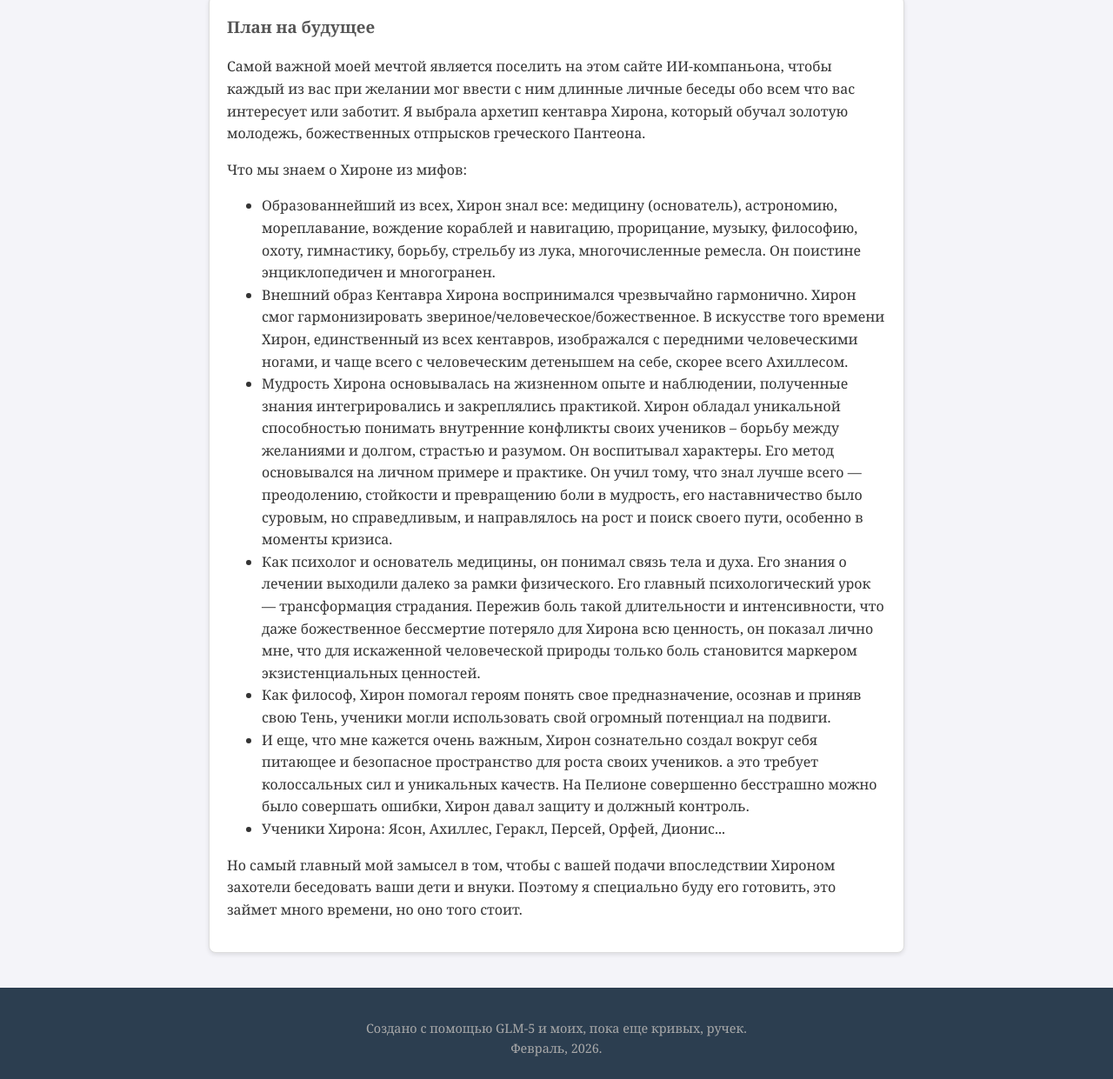
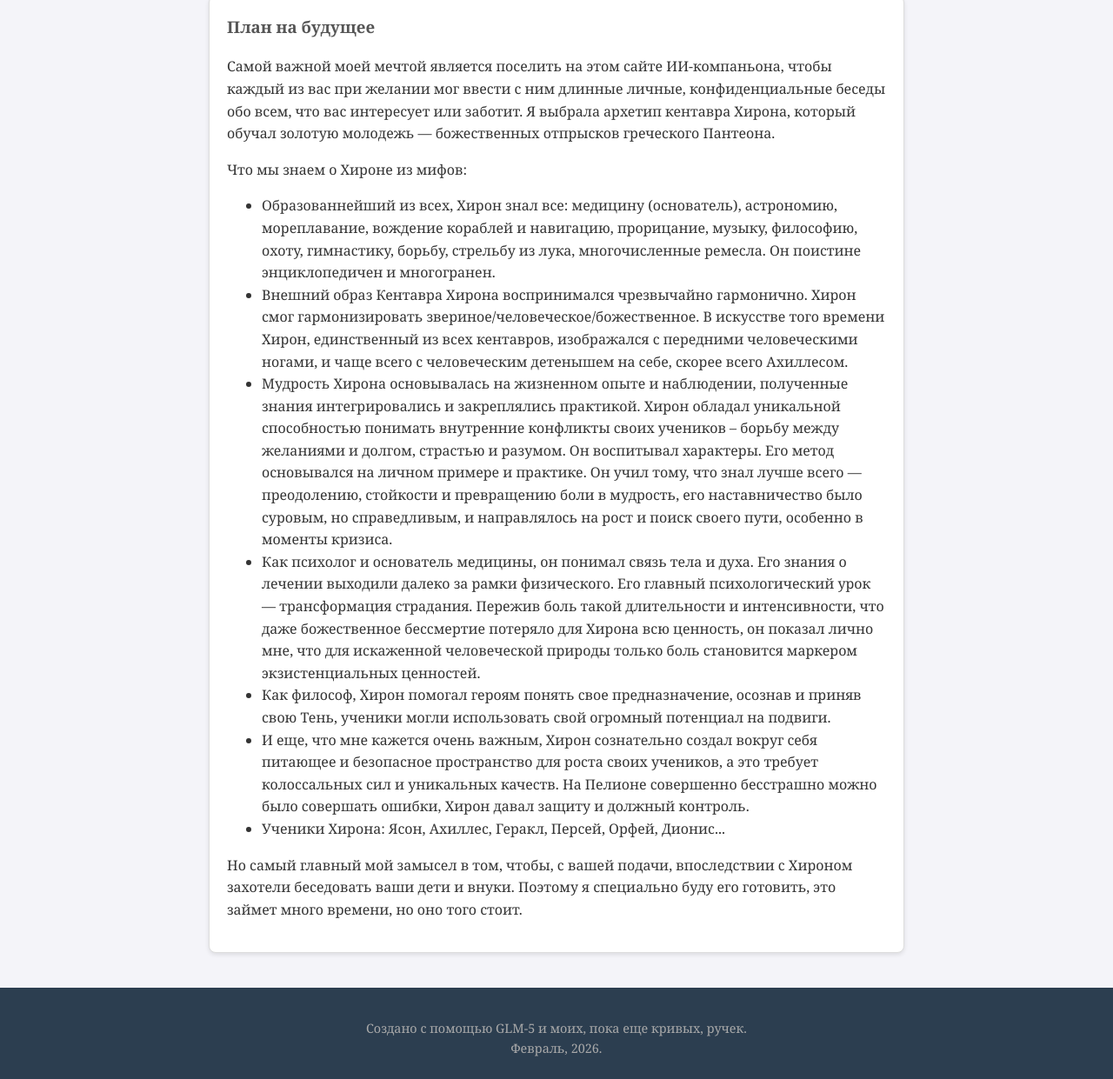
Before and after one commit to superconductor200/hearth_of_chiron, a plain HTML site: page index.html in a window 1280 px wide. Shown: the part 619-1860 px from the top of the page at 87% size. Drawn offline with Linux system fonts and the light colour scheme.

Commit message:
Update index.html
правки карточек

```diff
--- a/index.html
+++ b/index.html
@@ -38,8 +38,8 @@
             </div>
             <div class="card">
                 <h3>План на будущее</h3>
-                <p>Самой важной моей мечтой является поселить на этом сайте ИИ-компаньона, чтобы каждый из вас при желании мог ввести с ним длинные личные беседы обо всем что вас интересует или заботит.
-                    Я выбрала архетип кентавра Хирона, который обучал золотую молодежь, божественных отпрысков греческого Пантеона.</p>
+                <p>Самой важной моей мечтой является поселить на этом сайте ИИ-компаньона, чтобы каждый из вас при желании мог ввести с ним длинные личные, конфиденциальные беседы обо всем, что вас интересует или заботит.
+                    Я выбрала архетип кентавра Хирона, который обучал золотую молодежь — божественных отпрысков греческого Пантеона.</p>
                 <p>Что мы знаем о Хироне из мифов:</p>
 
                 <ul>
@@ -53,11 +53,11 @@
 
                   <li>Как философ, Хирон помогал героям понять свое предназначение, осознав и приняв свою Тень, ученики могли использовать свой огромный потенциал на подвиги.</li>
 
-                  <li>И еще, что мне кажется очень важным, Хирон сознательно создал вокруг себя питающее и безопасное пространство для роста своих учеников. а это требует колоссальных сил и уникальных качеств. На Пелионе совершенно бесстрашно можно было совершать ошибки, Хирон давал защиту и должный контроль.</li>
+                  <li>И еще, что мне кажется очень важным, Хирон сознательно создал вокруг себя питающее и безопасное пространство для роста своих учеников, а это требует колоссальных сил и уникальных качеств. На Пелионе совершенно бесстрашно можно было совершать ошибки, Хирон давал защиту и должный контроль.</li>
 
                   <li>Ученики Хирона: Ясон, Ахиллес, Геракл, Персей, Орфей, Дионис...</li>
                 </ul>
-                <p>Но самый главный мой замысел в том, чтобы с вашей подачи впоследствии Хироном захотели беседовать ваши дети и внуки. Поэтому я специально буду его готовить, это займет много времени, но оно того стоит. </p>
+                <p>Но самый главный мой замысел в том, чтобы, с вашей подачи, впоследствии с Хироном захотели беседовать ваши дети и внуки. Поэтому я специально буду его готовить, это займет много времени, но оно того стоит. </p>
             </div>
         </section>
     </main>
```
